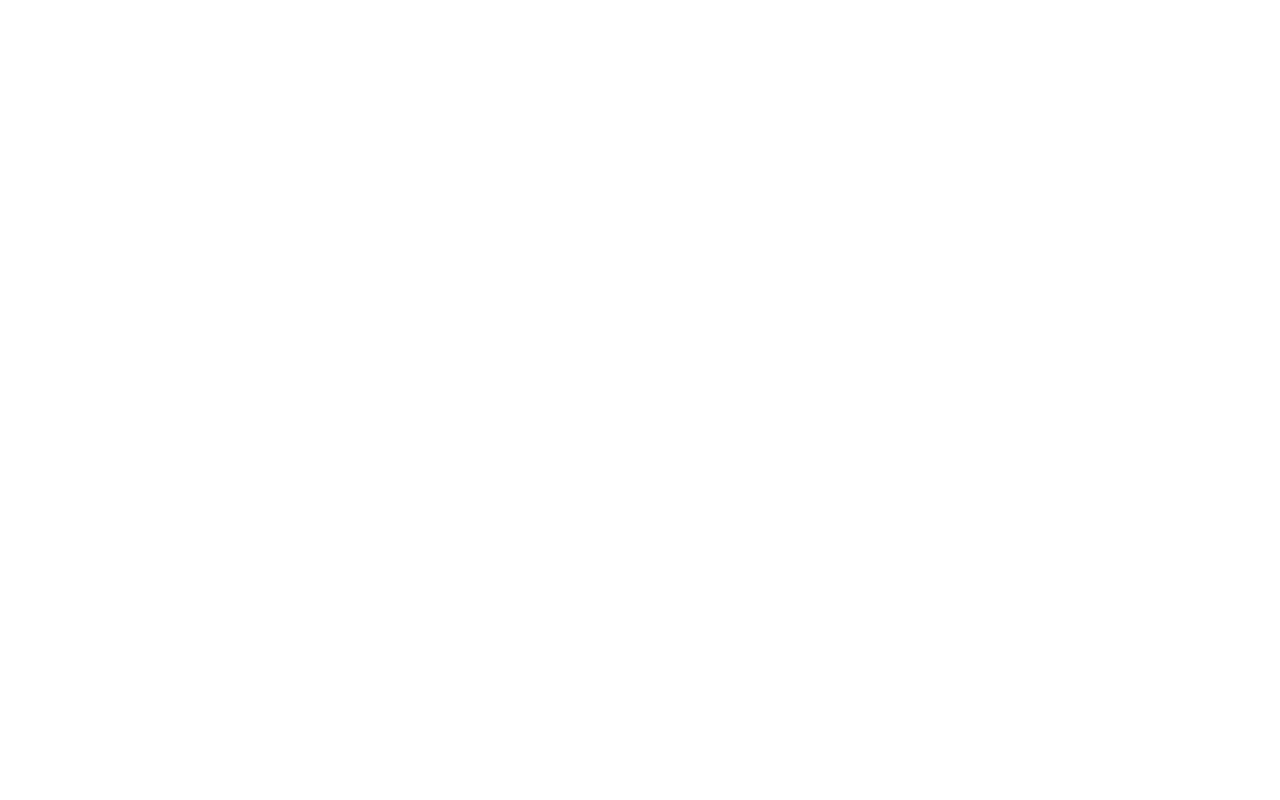
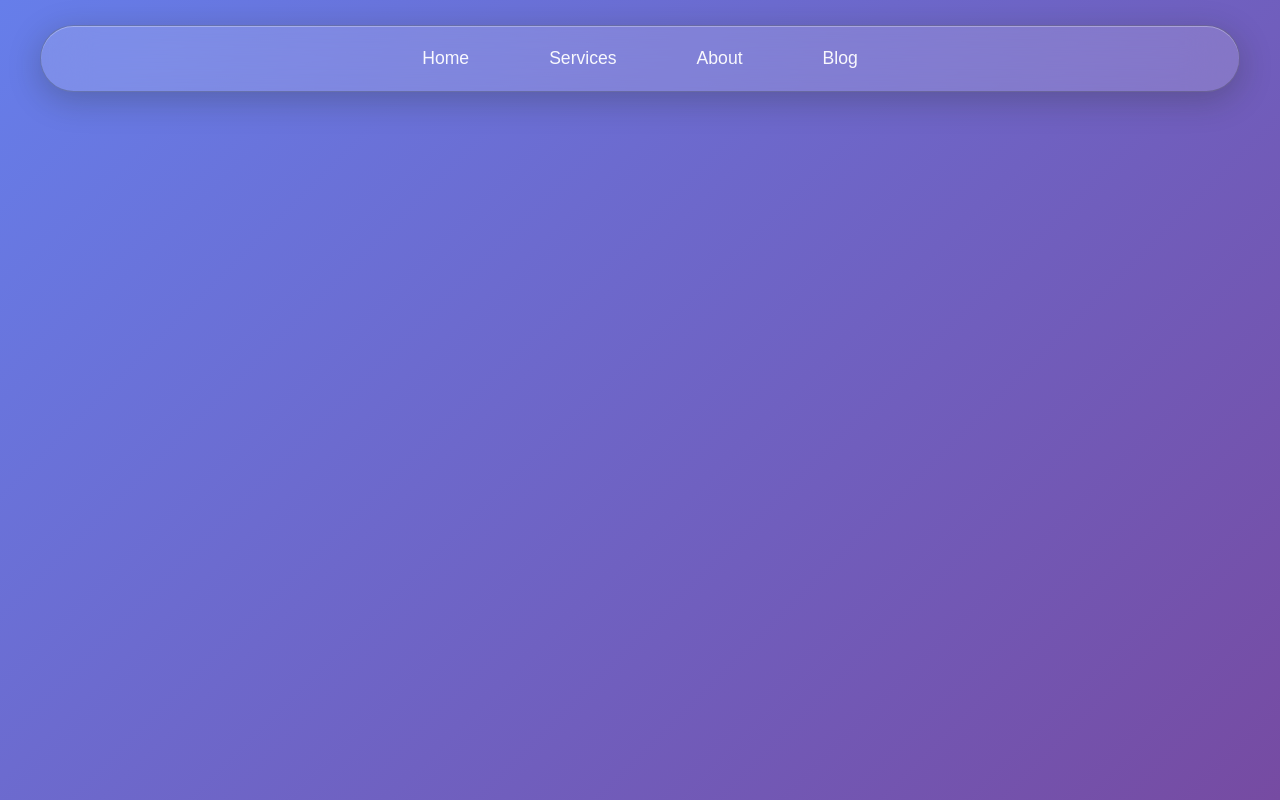
Before and after one commit to ahshan-marazin/FSD-coaching-batch-03-version-control-practical, a plain HTML site: page index.html in a window 1280 px wide. Drawn offline with Linux system fonts and the light colour scheme.

Commit message:
header section is completed

```diff
--- a/assets/css/style.css
+++ b/assets/css/style.css
@@ -0,0 +1,97 @@
+/* Quick Reset */
+* {
+  margin: 0;
+  padding: 0;
+  box-sizing: border-box;
+}
+body {
+  background: linear-gradient(135deg, #667eea 0%, #764ba2 100%);
+  font-family: Arial, Helvetica, sans-serif;
+  min-height: 100vh;
+  text-transform: capitalize;
+  overflow-x: hidden;
+}
+
+html {
+  scroll-behavior: smooth;
+}
+/* Variables */
+:root {
+  --rgba1: 255, 255, 255, 0.15;
+  --rgba2: 31, 38, 15, 0.25;
+}
+/* Start Navbar */
+@scope (.header) {
+  /* Header Style */
+  :scope {
+    position: fixed;
+    top: 25px;
+    left: 0;
+    right: 0;
+    z-index: 1000;
+    padding: 0 25px;
+    /* Navbar Style */
+    .navbar {
+      max-width: 1200px;
+      margin: 0 auto;
+      padding: 10px;
+      display: flex;
+      justify-content: center;
+      gap: 2em;
+      background: rgba(var(--rgba1));
+      backdrop-filter: blur(25px);
+      border-radius: 50px;
+      border: 1px solid rgba(var(--rgba2));
+      box-shadow:
+        0 8px 32px rgba(var(--rgba2)),
+        inset 0 1px 0 rgba(255, 255, 255, 0.3);
+      .navLinks {
+        color: rgba(255, 255, 255, 0.95);
+        text-decoration: none;
+        font-weight: 500;
+        font-size: 1.1em;
+        padding: 0.75rem 1.5rem;
+        border-radius: 25px;
+        transition: all 0.3s linear;
+
+        position: relative;
+        overflow: hidden;
+        &::before {
+          content: "";
+          position: absolute;
+          top: 0;
+          left: -100%;
+          width: 100%;
+          height: 100%;
+          background: linear-gradient(
+            90deg,
+            transparent,
+            rgba(255, 255, 255, 0.3)
+          );
+          transition: left 0.5s;
+        }
+        &:hover::before {
+          left: 100%;
+        }
+        &:hover {
+          color: #fff;
+          background-color: rgba(255, 255, 255, 0.25);
+          transform: translateY(-2px);
+          box-shadow: 0 10px 25px rgba(0, 0, 0, 0.2);
+        }
+      }
+    }
+  }
+}
+/* Sections */
+@scope (.holder-sections) {
+  section {
+    height: 100vh;
+    display: flex;
+    justify-content: center;
+    align-items: center;
+    font-size: 45px;
+    font-weight: 600;
+    color: #fff;
+  }
+}
--- a/index.html
+++ b/index.html
@@ -8,7 +8,15 @@
 </head>
 <body>
 
-    <header></header>
+     <!-- Header -->
+      <header class="header">
+        <nav class="navbar">
+          <a href="#home" class="navLinks">home</a>
+          <a href="#services" class="navLinks">services</a>
+          <a href="#about" class="navLinks">about</a>
+          <a href="#blog" class="navLinks">blog</a>
+        </nav>
+      </header>
 
     <main>
         <section></section>
```
